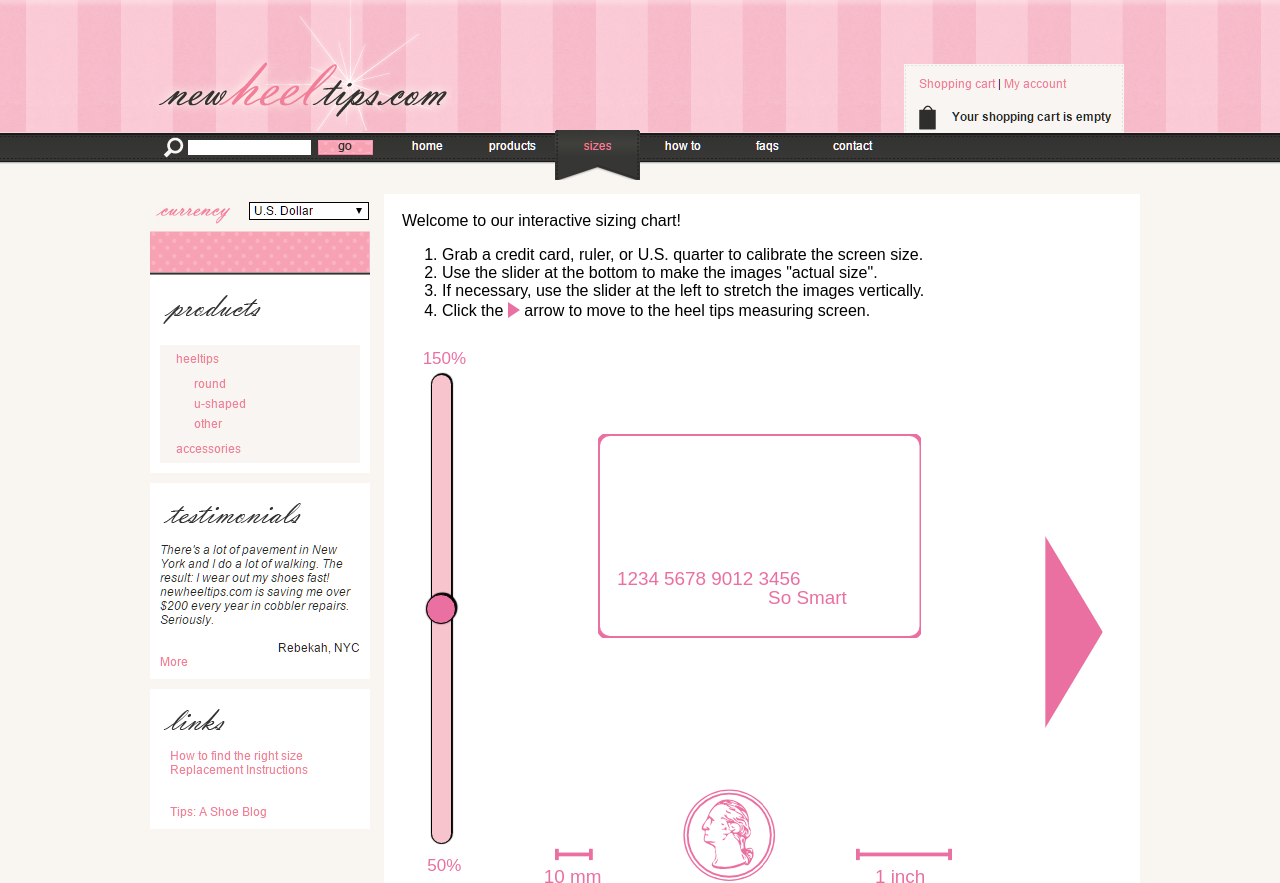
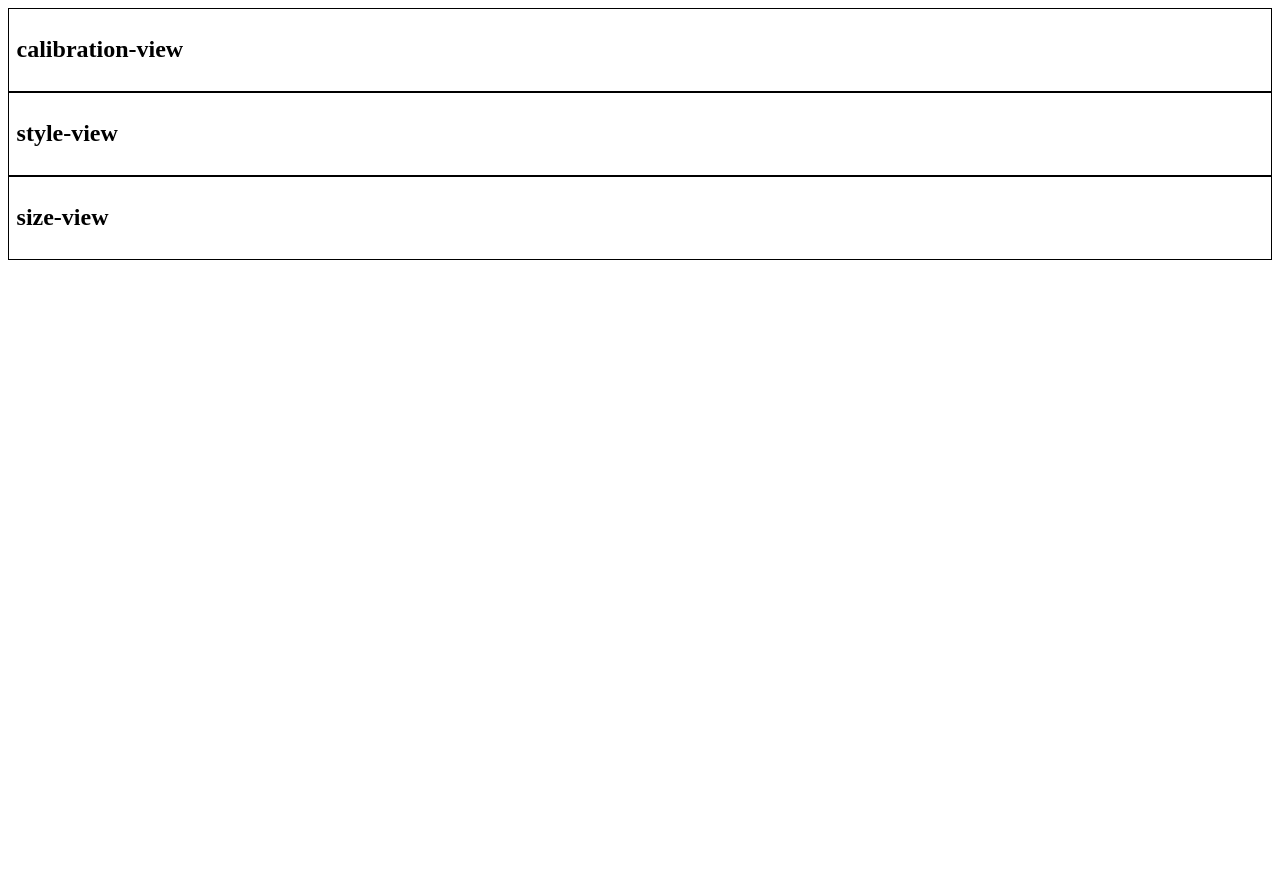
Before and after one commit to SterlingVix/SizingDemo, a website: page index.html in a window 1280 px wide. Shown: the top 883 px of the page. After the commit the page ends 800 px from the top, so only its background shows below. Drawn offline with Linux system fonts and the light colour scheme.

Commit message:
New version simplified with views. Adding Bootstrap next.

```diff
--- /dev/null
+++ b/BACKUP/main.css
@@ -0,0 +1,42 @@
+body {
+	width: 100%;
+    display: inline-block;
+    text-align: center;
+    margin: 0px;
+    background-color: #F9F6F2;
+    box-sizing: border-box;
+}
+
+body * {
+    display: inline-block;
+    text-align: center;
+    box-sizing: border-box;
+    border: none;
+    position: relative;
+    margin: 0px;
+    padding: 0px;
+}
+
+nav.top-nav {
+    background-image: url('images/topNav.png');
+    background-repeat: no-repeat;
+    background-position: center;
+    width: 100%;
+    height: 180px;
+    margin-bottom: 10px;
+}
+
+section.left-column img.left-column-image {
+    width: 240px;
+    height: 660px;
+    top: calc(660px - 1140px);
+}
+
+iframe.app-container {
+    top: 0px;
+    width: 200mm;
+    height: 1140px;
+    overflow-x: hidden;
+    overflow-y: hidden;
+    background-color: #FFF;
+}
--- a/index.html
+++ b/index.html
@@ -2,21 +2,38 @@
 <html>
 
 <head>
-    <title>Appception Web App</title>
-    <script src="index.js"></script>
-    <link rel="stylesheet" type="text/css" href="main.css">
+  <title>Sizing Chart</title>
+  <link rel="stylesheet" href="styles.css">
+  <script src="script.js"></script>
 </head>
 
 <body>
-    <nav class="top-nav"></nav>
-    <main class="content-container">
-        <section class="left-column">
-            <img class="left-column-image" src="images/leftColumn.png"/>
-        </section>
-        <section class="middle-column">
-            <iframe class="app-container" src="SliderApp/production/index.html"></iframe>
-        </section>
-    </main>
+  <div id="app" class="flex-container">
+    <div id="calibration-view" class="view">
+      <h2>calibration-view</h2>
+      <div id="calibration-container" class="container">
+
+      </div>
+    </div>
+    <div id="style-view" class="view">
+      <h2>style-view</h2>
+      <div id="style-container" class="container">
+
+      </div>
+    </div>
+    <div id="size-view" class="view">
+      <h2>size-view</h2>
+      <div id="size-container" class="container">
+
+      </div>
+    </div>
+  </div>
+
+  <script>
+    window.onload = function() {
+
+    };
+  </script>
 </body>
 
 </html>
--- a/main.css
+++ /dev/null
@@ -1,42 +0,0 @@
-body {
-	width: 100%;
-    display: inline-block;
-    text-align: center;
-    margin: 0px;
-    background-color: #F9F6F2;
-    box-sizing: border-box;
-}
-
-body * {
-    display: inline-block;
-    text-align: center;
-    box-sizing: border-box;
-    border: none;
-    position: relative;
-    margin: 0px;
-    padding: 0px;
-}
-
-nav.top-nav {
-    background-image: url('images/topNav.png');
-    background-repeat: no-repeat;
-    background-position: center;
-    width: 100%;
-    height: 180px;
-    margin-bottom: 10px;
-}
-
-section.left-column img.left-column-image {
-    width: 240px;
-    height: 660px;
-    top: calc(660px - 1140px);
-}
-
-iframe.app-container {
-    top: 0px;
-    width: 200mm;
-    height: 1140px;
-    overflow-x: hidden;
-    overflow-y: hidden;
-    background-color: #FFF;
-}
--- /dev/null
+++ b/styles.css
@@ -0,0 +1,80 @@
+/**
+ * Apply a natural box layout model to all elements
+ * while allowing components to change.
+ **/
+
+html {
+  box-sizing: border-box;
+  font-family: inherit;
+}
+
+*,
+*:before,
+*:after {
+  box-sizing: inherit;
+}
+
+/**
+ * Flexbox settings to keep all flexbox content
+ * centered in the middle of the display area.
+ **/
+
+.flex-container {
+  display: -webkit-flex;
+  display: flex;
+  -webkit-flex-flow: column wrap;
+          flex-flow: column wrap;
+  -webkit-justify-content: center;
+          justify-content: center;
+  align-items: center;
+}
+
+.flex-container * {
+  -webkit-flex: initial;
+  flex: initial;
+}
+
+*:before,
+*:after {
+  display: inherit;
+  display: inline-flex;
+  display: inline-block;
+  -webkit-flex-flow: inherit;
+  flex-flow: inherit;
+  -webkit-justify-content: inherit;
+  justify-content: inherit;
+  align-items: inherit;
+  -webkit-flex: initial;
+  flex: initial;
+}
+
+#app {
+
+}
+
+.view {
+  padding: 2mm;
+  border: 1px solid black;
+  width: 100%;
+}
+
+.container {
+
+}
+
+
+#calibration-view {
+
+}
+
+
+#style-view {
+
+
+}
+
+
+#size-view {
+
+
+}
```
Also changed, not shown: BACKUP/index.html (added, +22 -0 lines), BACKUP/package.json (added, +21 -0 lines), package.json (added, +21 -0 lines), BACKUP/README.md (added), BACKUP/index.js (added), script.js (added), 1 other file.
